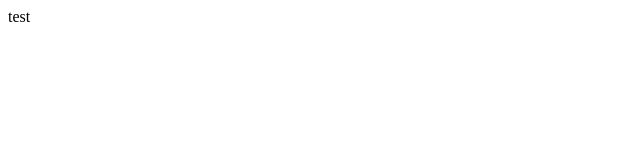
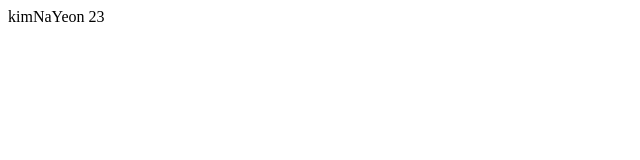
Before and after one commit to kmonguu/movie_picker, a React (Create React App) app: page / in a window 1280 px wide. Shown: the top 160 px of the page, without its empty margins (0-640 px from the left). Built offline with nearby package versions, Linux system fonts and the light colour scheme.

Commit message:
feat: Test 코드를 작성하기 위한 컴포넌트 생성

```diff
--- a/src/App.tsx
+++ b/src/App.tsx
@@ -1,7 +1,7 @@
-import React from 'react'
+import Profile from './InputForm'
 
 function App() {
-  return <div>test</div>
+  return <Profile username={'kimNaYeon'} age={'23'} />
 }
 
 export default App
--- /dev/null
+++ b/src/InputForm/index.tsx
@@ -0,0 +1,12 @@
+import React, { ChangeEvent, useState } from 'react'
+
+function InputForm({ username, age }: any) {
+  return (
+    <div>
+      <span>{username}</span>&nbsp;
+      <span>{age}</span>
+    </div>
+  )
+}
+
+export default InputForm
```
